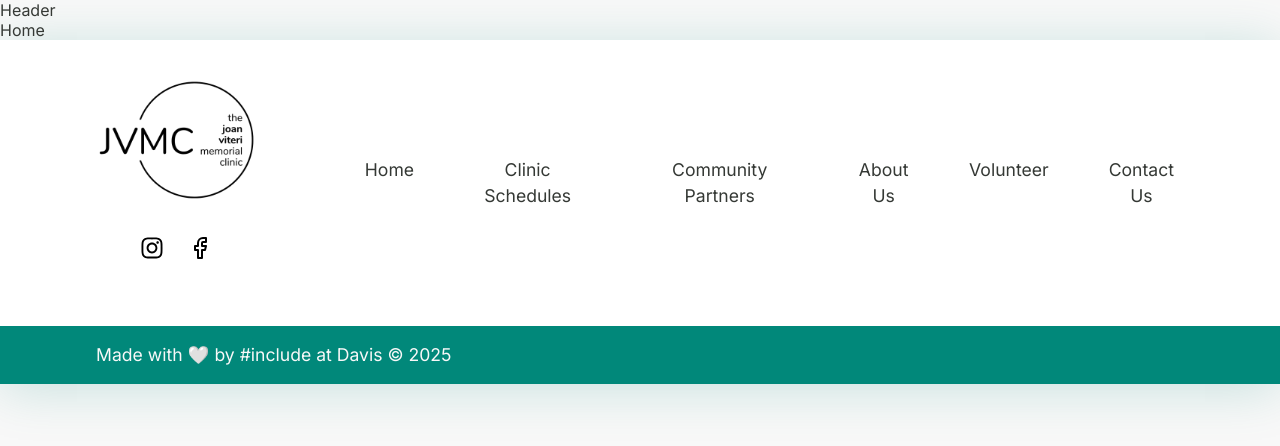
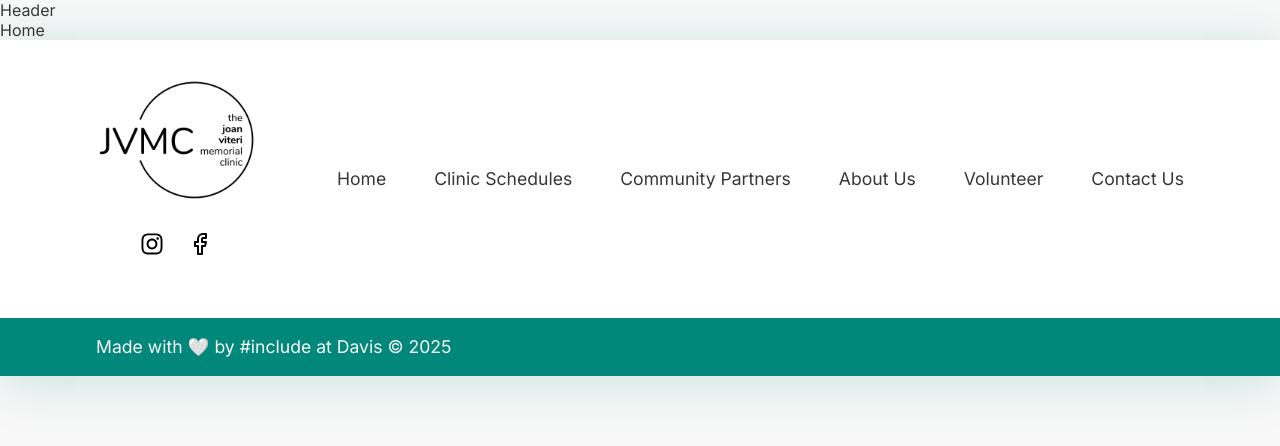
Before and after one commit to include-davis/jvmc, a Next.js app: page / in a window 1280 px wide. Shown: the top 446 px of the page. Built offline with nearby package versions, Linux system fonts and the light colour scheme.

Commit message:
finished

```diff
--- a/app/(pages)/_components/Footer/Footer.module.scss
+++ b/app/(pages)/_components/Footer/Footer.module.scss
@@ -12,7 +12,7 @@ $logo-width: calc(8px * 20);
   display: flex;
   justify-content: space-between;
   align-items: center;
-  gap: 10%;
+  gap: 32px;
   padding: 40px 96px;
 }
 
@@ -33,7 +33,7 @@ $logo-width: calc(8px * 20);
 .socialLinks {
   list-style: none;
   display: flex;
-  padding: 20px;
+  padding: 16px;
   gap: 24px;
 
   li a {
@@ -51,7 +51,7 @@ $logo-width: calc(8px * 20);
 .navLinks {
   list-style: none;
   display: flex;
-  gap: 50px;
+  gap: 48px;
 
   li a {
     text-decoration: none;
```
